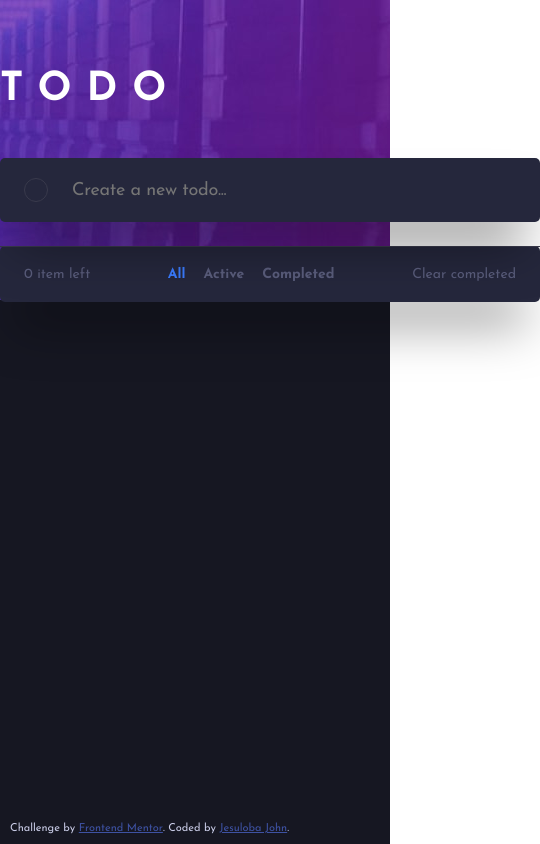
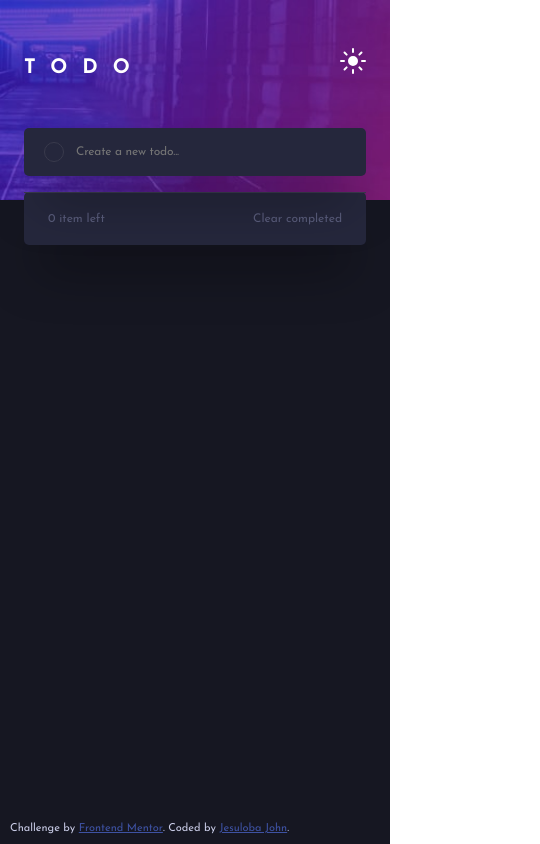
Before and after one commit to Jesuloba-world/todo-app-fm, a React (Create React App) app: page / in a window 390 px wide. Shown: the whole page, 540 px wide, since content can reach past the window. Built offline with nearby package versions, Linux system fonts and the light colour scheme.

Commit message:
making it more responsive begin

```diff
--- /dev/null
+++ b/src/sass/abstracts/_mixins.scss
@@ -0,0 +1,7 @@
+@mixin respond($breakpoint) {
+	@if $breakpoint == mobile {
+		@media only screen and (max-width: 33.75em) {
+			@content;
+		} //540px
+	}
+}
--- a/src/sass/components/_appName.scss
+++ b/src/sass/components/_appName.scss
@@ -9,4 +9,8 @@
 	font-family: $family;
 
 	color: #ffffff;
+
+	@include respond(mobile) {
+		font-size: 2rem;
+	}
 }
--- a/src/sass/components/_shape.scss
+++ b/src/sass/components/_shape.scss
@@ -17,6 +17,11 @@
 	display: flex;
 	align-items: center;
 	justify-content: center;
+
+	@include respond(mobile) {
+		width: 2rem;
+		height: 2rem;
+	}
 
 	&--dark {
 		&__true {
--- a/src/sass/components/_todo.scss
+++ b/src/sass/components/_todo.scss
@@ -1,5 +1,9 @@
 .Todo {
 	padding-top: 7rem;
+
+	@include respond(mobile) {
+		padding-top: 4.8rem;
+	}
 
 	&--top {
 		display: flex;
--- a/src/sass/components/_todoInput.scss
+++ b/src/sass/components/_todoInput.scss
@@ -14,6 +14,15 @@
 	font-family: $family;
 	font-weight: $weightNormal;
 	color: $darkGrayishBlue;
+
+	@include respond(mobile) {
+		height: 4.8rem;
+		font-size: 1.2rem;
+		line-height: 1.2rem;
+		letter-spacing: -0.166667px;
+		padding: 1.4rem 2rem;
+		padding-left: 5.2rem;
+	}
 
 	&--dark {
 		&__true {
@@ -39,6 +48,10 @@
 	&--container {
 		margin-top: 4.8rem;
 		position: relative;
+
+		@include respond(mobile) {
+			margin-top: 4rem;
+		}
 	}
 }
 
@@ -47,4 +60,9 @@
 	top: 2rem;
 	left: 2.4rem;
 	z-index: 0;
+
+	@include respond(mobile) {
+		top: 1.4rem;
+		left: 2rem;
+	}
 }
--- a/src/sass/components/_todoItem.scss
+++ b/src/sass/components/_todoItem.scss
@@ -5,6 +5,11 @@
 		position: relative;
 		display: flex;
 		align-items: center;
+
+		@include respond(mobile) {
+			height: 5.2rem;
+			padding: 1.6rem 2rem;
+		}
 	}
 
 	&:hover &--XShape {
@@ -34,6 +39,12 @@
 		line-height: 1.8rem;
 		letter-spacing: -0.25px;
 
+		@include respond(mobile) {
+			font-size: 1.2rem;
+			line-height: 1.2rem;
+			letter-spacing: -0.166667px;
+		}
+
 		&--dark {
 			&__true {
 				color: $lightGrayishBlue;
@@ -62,6 +73,10 @@
 	&--Oval {
 		margin-right: 2.4rem;
 		z-index: 0;
+
+		@include respond(mobile) {
+			margin-right: 1.2rem;
+		}
 	}
 
 	&--XShape {
@@ -69,5 +84,10 @@
 		transform: translateX(4rem);
 		opacity: 0;
 		transition: all 0.3s;
+
+		@include respond(mobile) {
+			transform: translateX(0);
+			opacity: 1;
+		}
 	}
 }
--- a/src/sass/components/_todoList.scss
+++ b/src/sass/components/_todoList.scss
@@ -4,6 +4,10 @@
 
 	box-shadow: 0px 35px 50px -15px rgba(0, 0, 0, 0.5);
 	border-radius: 5px;
+
+	@include respond(mobile) {
+		margin-top: 1.6rem;
+	}
 
 	&--list {
 		list-style: none;
--- a/src/sass/components/_todoPanel.scss
+++ b/src/sass/components/_todoPanel.scss
@@ -6,12 +6,20 @@
 	display: flex;
 	justify-content: space-between;
 
+	@include respond(mobile) {
+		font-size: 1.2rem;
+	}
+
 	& p {
 		color: hsl(235, 16%, 42%);
 	}
 
 	&--displayControls {
 		display: flex;
+
+		@include respond(mobile) {
+			display: none;
+		}
 
 		& p {
 			font-weight: bold;
--- a/src/sass/index.scss
+++ b/src/sass/index.scss
@@ -1,5 +1,5 @@
 @import "./abstracts/variables";
-
+@import "./abstracts/mixins";
 @import "./base/base";
 @import "./base/typography";
 
--- a/src/sass/layout/_background.scss
+++ b/src/sass/layout/_background.scss
@@ -19,15 +19,26 @@
 	&--head {
 		height: 30rem;
 		background-size: cover;
-		background-position: center;
+		background-position: top;
+
+		@include respond(mobile) {
+			height: 20rem;
+		}
 
 		&--dark {
 			&__true {
 				background-image: url("../images/bg-desktop-dark.jpg");
+
+				@include respond(mobile) {
+					background-image: url("../images/bg-mobile-dark.jpg");
+				}
 			}
 
 			&__false {
 				background-image: url("../images/bg-desktop-light.jpg");
+				@include respond(mobile) {
+					background-image: url("../images/bg-mobile-light.jpg");
+				}
 			}
 		}
 	}
@@ -42,6 +53,11 @@
 		&__main {
 			width: 54rem;
 			margin: 0 auto;
+
+			@include respond(mobile) {
+				width: 100%;
+				padding: 0 2.4rem;
+			}
 		}
 	}
 }
```
